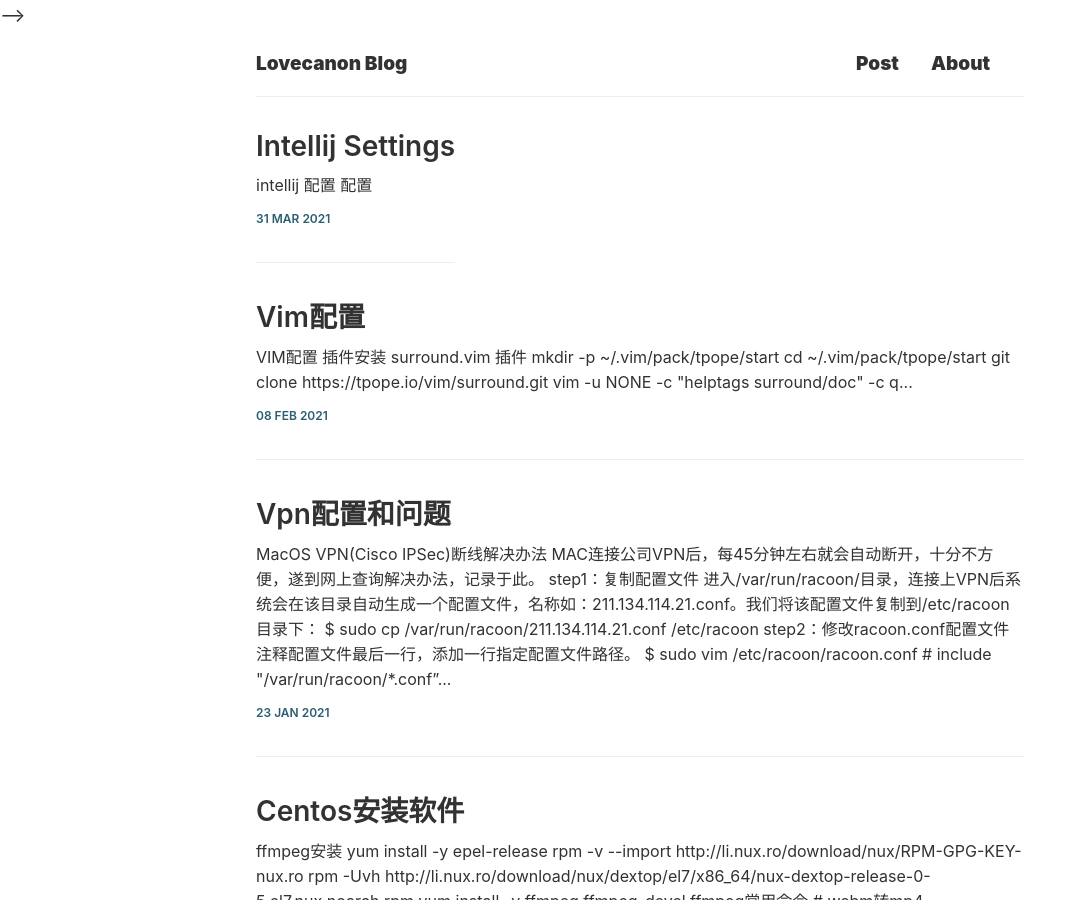
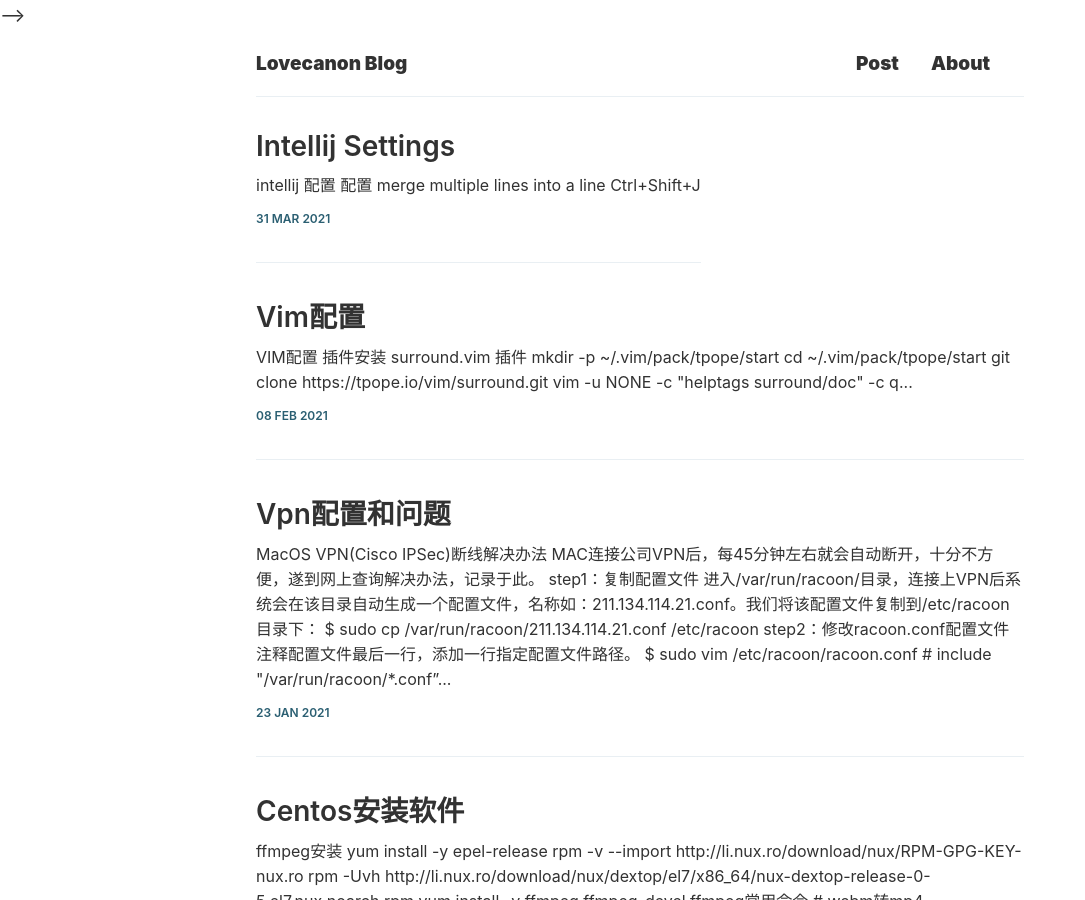
Before and after one commit to Lovecanon/lovecanon.github.io, a Jekyll site: the page built from index.html, in a window 1280 px wide and 900 px high. Shown: the whole window, without its empty margins (0-1085 px from the left). Built offline with Jekyll 4.4.1, drawn with Linux system fonts in a browser that asks for light colours; the list of posts is cut into pages by our own code.

Commit message:
Update 2021-3-31-intellij-settings.md

```diff
--- a/_posts/2021-3-31-intellij-settings.md
+++ b/_posts/2021-3-31-intellij-settings.md
@@ -2,3 +2,8 @@
 
 
 [配置](https://github.com/Lovecanon/lovecanon.github.io/blob/master/_posts/intellij-settings.zip)
+
+
+### merge multiple lines into a line
+
+`Ctrl+Shift+J`
```
